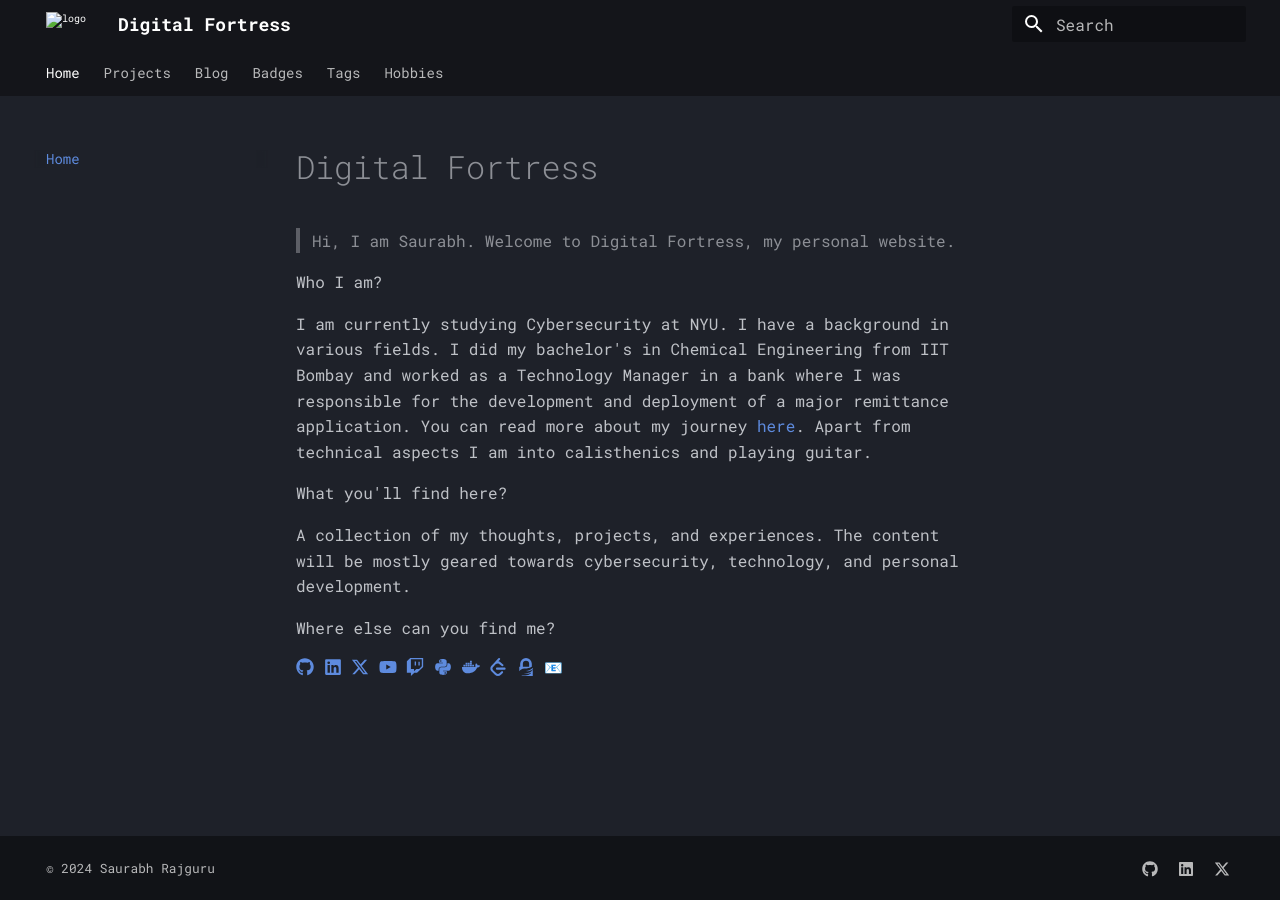
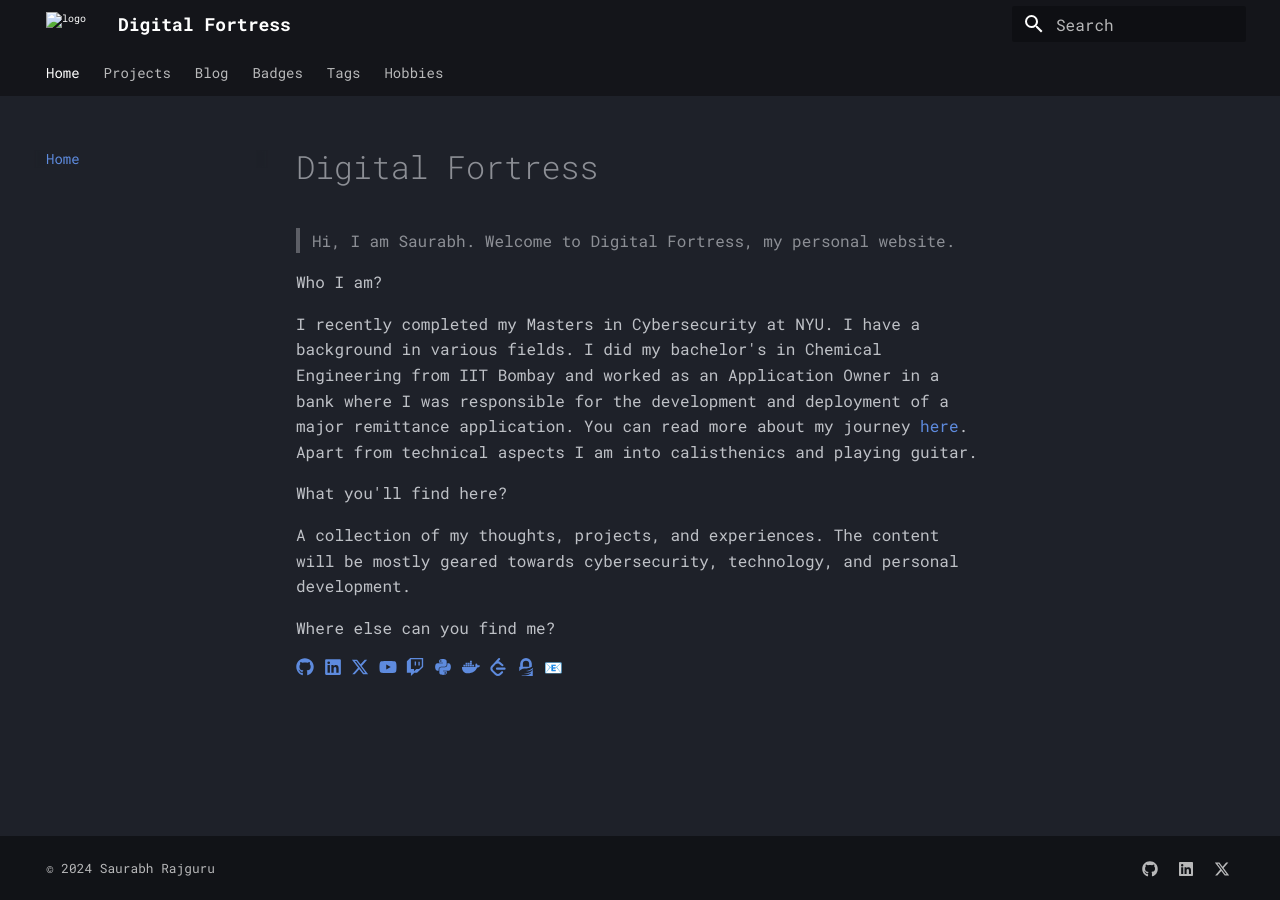
Before and after one commit to rajguru7/rajguru7.github.io, an MkDocs documentation site: the page built from docs/index.md, in a window 1280 px wide. Built offline with MkDocs 1.6.1 and Material for MkDocs 9.7.7, drawn with Linux system fonts in a browser that asks for light colours; emoji names are drawn with the system emoji font; comment, search, counter and statistics services are not loaded.

Commit message:
Update index.md

```diff
--- a/docs/index.md
+++ b/docs/index.md
@@ -9,9 +9,9 @@
 
 Who I am?
 
-I am currently studying Cybersecurity at NYU. I have a background in various
+I recently completed my Masters in Cybersecurity at NYU. I have a background in various
 fields. I did my bachelor's in Chemical Engineering from IIT Bombay and worked
-as a Technology Manager in a bank where I was responsible for the development
+as an Application Owner in a bank where I was responsible for the development
 and deployment of a major remittance application. You can read more about my
 journey [here](blog/posts/journey.md). Apart from technical aspects I am into calisthenics and
 playing guitar.
```
